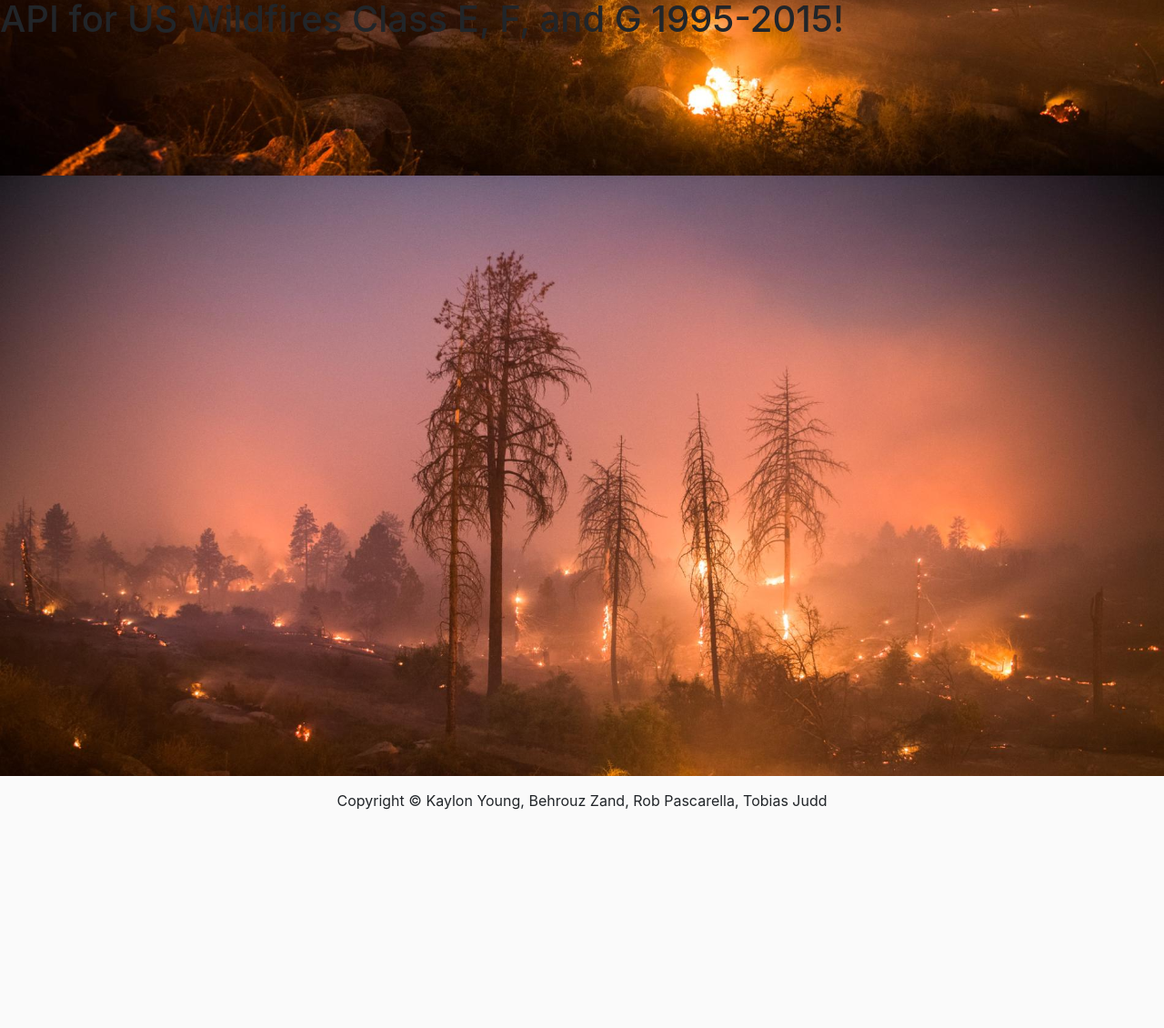
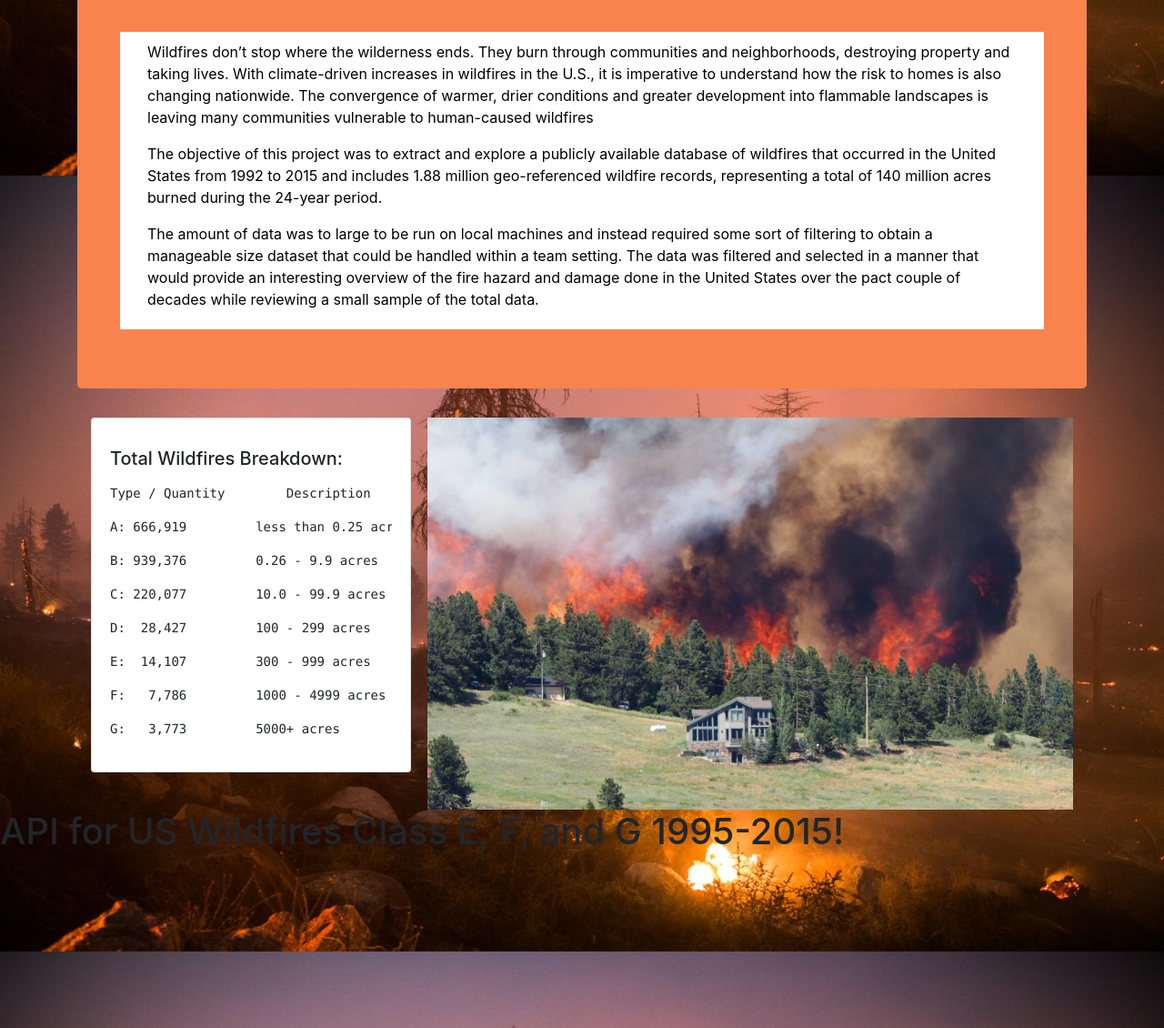
Before and after one commit to KaiCee2010/project2, a Flask app: page / in a window 1280 px wide. Shown: the part 660-1790 px from the top of the page at 91% size. Before the commit the page ends 1550 px from the top, so only its background shows below. Run offline with Flask 2, Linux system fonts and the light colour scheme; parts of the project's set-up code (start-up, migrations or seed data) failed here and were passed over; some libraries are stand-ins or nearby versions.

Commit message:
Saturday class work

```diff
--- a/code/static/css/style.css
+++ b/code/static/css/style.css
@@ -24,6 +24,10 @@ body {
     float: left;
     opacity: 0.7;
   }
+
+  .jumbotron{margin-top: 20px;
+    background-color: #f8834d;}
+
 /* = Landing Page "Navigation Bar" */
 
 .navbar {
@@ -44,7 +48,7 @@ body {
 .dropdown-menu {
   display: none;
   position: absolute;
-  background-color: #f9f9f9;
+  background-color: #f9f9f9b7;
   min-width: 160px;
   box-shadow: 0px 8px 16px 0px rgba(0,0,0,0.2);
   z-index: 1;
@@ -53,14 +57,30 @@ body {
 /* = Summary */
 
   .sumbox {
+    text-align: left;
     margin-top: 30px;
-    margin-bottom: 60px;
+    margin-bottom: 1px;
     padding: 10px 30px 5px;
     color: black;
     background-color: white;
   }
 
   #cardtitle{margin-top: 30px;}
+
+  .plotbox {
+    margin-top: 30px;
+    margin-bottom: 60px;
+    padding: 10px 30px 5px;
+    color: black;
+    background-color: white
+  }
+
+  #plotbox-img{
+    width:100%;
+    height:100%;
+    float: top;
+    position: center;
+  }
 
  /* = Page Footer */
 
--- a/code/templates/index.html
+++ b/code/templates/index.html
@@ -43,11 +43,20 @@
 
         <ul class="nav justify-content-center">
             <li class="nav-item active">
-                <a class="nav-link active" id="navbarRight" href="heatmap.html">Heatmap / Geospatial Analysis </a>
+                <a class="nav-link active" id="navbarRight" href="index.html">Wildfire Homepage</a>
+            </li>
+
+            <li class="nav-item active">
+                <a class="nav-link active" id="navbarRight" href="heatmap.html">Heatmap </a>
+            </li>
+
+            <li class="nav-item active">
+                <a class="nav-link active" id="navbarRight" href="heatmap.html">Geospatial Analysis </a>
             </li>
 
             <li class="nav-item">
-                <a class="nav-link active" id="navbarRight" href="data.html">Kaggle Data </a>
+                <a class="nav-link active" id="navbarRight"
+                    href="https://www.kaggle.com/rtatman/188-million-us-wildfires">Kaggle Data </a>
             </li>
 
             <li class="nav-item active">
@@ -62,14 +71,30 @@
 
     </nav>
 
+
     <div class="container">
 
-        <!-- Summary table -->
 
-        <div class="row">
-            <div class="col-md-7">
+
+
+        <!-- Jumbotron -->
+        <div class="jumbotron text-center">
+            <div class="col-md-12">
+
+                <strong>
+                    <h1 class="display-4" style="color: black ">United States Wildfire Data</h1>
+                </strong>
+
+                <!-- Youtube Video -->
+
+                <iframe width="950" height="450" src="https://www.youtube.com/embed/nhU5TXwAqN8?autoplay=1">
+
+                </iframe>
+
+
+
+                <!-- Summary table -->
                 <div class="sumbox">
-                    <h2 class="title">US Wildfire Data</h2>
                     <p>Wildfires don’t stop where the wilderness ends. They burn through communities and neighborhoods,
                         destroying property and taking lives. With climate-driven increases in wildfires in the U.S., it
                         is imperative to understand how the risk to homes is also changing nationwide. The convergence
@@ -91,24 +116,49 @@
                 </div>
 
             </div>
-            <div class="col-md-4">
-                <div class="card" style="width: 18rem;">
-                    <div class="card-body">
-                        <h5 class="card-title">Wildfires Breakdown: </h5>
-                        <p class="card-text"></p>
+
+        </div>
+
+
+
+        <!-- <!-- <div class="row"> -->
+        <div class="container">
+
+            <div class="row">
+
+                <div class="col-lg-4 col-md-5">
+                    <div class="card" style="width: 22rem;">
+                        <div class="card-body">
+                            <h5 class="card-title"> </h5>
+                            <h5 class="card-title">Total Wildfires Breakdown: </h5>
+                            <p class="card-text"></p>
+                            <pre class="tab">Type / Quantity        Description</pre>
+                            <pre class="tab">A: 666,919         less than 0.25 acres</pre>
+                            <pre class="tab">B: 939,376         0.26 - 9.9 acres</pre>
+                            <pre class="tab">C: 220,077         10.0 - 99.9 acres</pre>
+                            <pre class="tab">D:  28,427         100 - 299 acres</pre>
+                            <pre class="tab">E:  14,107         300 - 999 acres</pre>
+                            <pre class="tab">F:   7,786         1000 - 4999 acres</pre>
+                            <pre class="tab">G:   3,773         5000+ acres</pre>
+                            </ul>
+                            <h5 class="card-title"> </h5>
+                            <h5 class="card-title"> </h5>
+                        </div>
                     </div>
-                    <ul class="list-group list-group-flush">
-                        <li class="list-group-item">A: 666,919 less than 0.25 acres</li>
-                        <li class="list-group-item">B: 939,376 0.26 - 9.9 acres</li>
-                        <li class="list-group-item">C: 220,077 10.0 - 99.9 acres</li>
-                        <li class="list-group-item">D: 28,427 100 - 299 acres</li>
-                        <li class="list-group-item">E: 14,107 300 - 999 acres</li>
-                        <li class="list-group-item">F: 7,786 1000 - 4999 acres</li>
-                        <li class="list-group-item">G: 3,773 5000+ acres</li>
-                    </ul>
+                </div>
+
+                <div class="col-lg-8 col-md-5">
+
+                    <img src="nederland.jpg" alt="Local Fire" id="plotbox-img">
+
                 </div>
             </div>
         </div>
+    </div>
+
+
+
+    </div>
     </div>
 
     </div>
```
Also changed, not shown: code/templates/heatmap.html (added, +101 -0 lines), code/templates/images1.jpg (added), code/templates/nederland.jpg (added).
